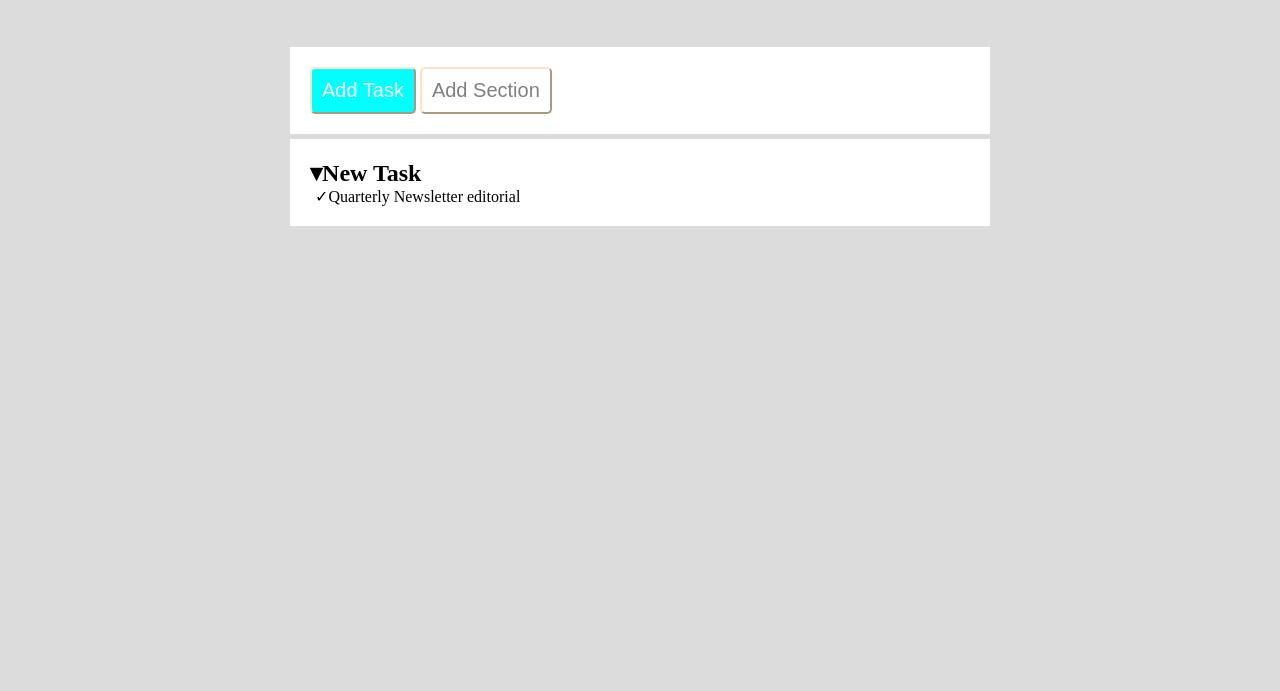
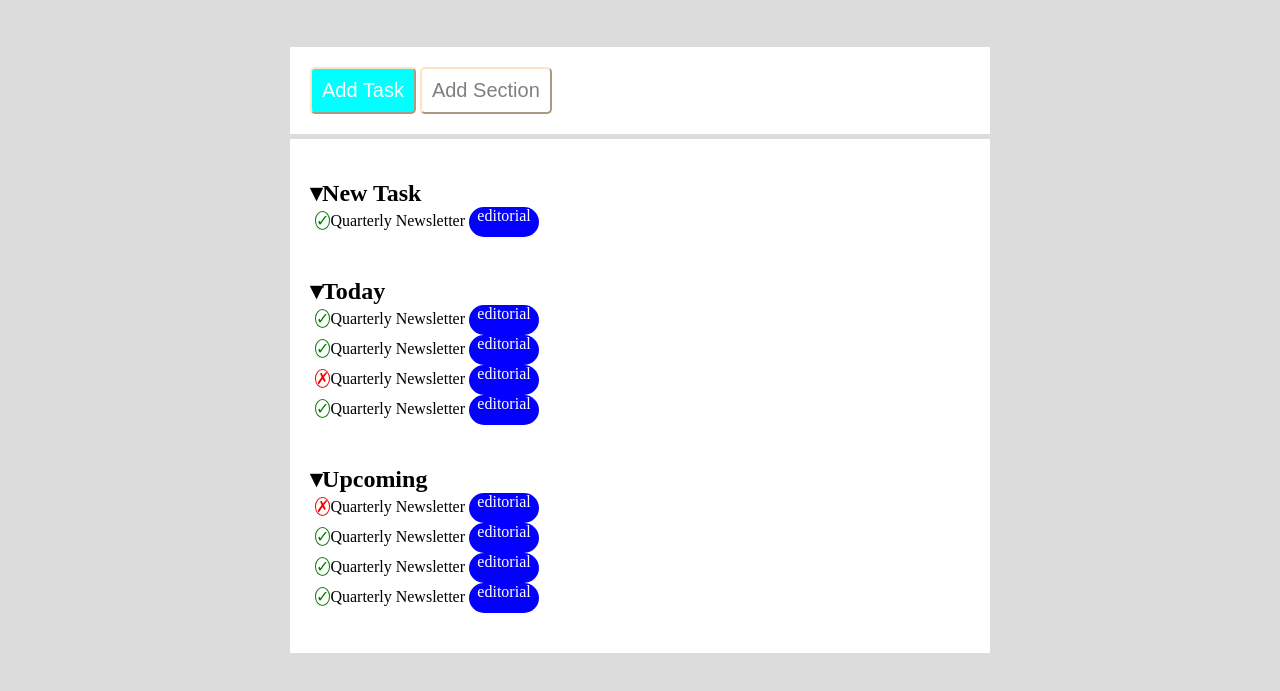
Before and after one commit to w3bd3v3lop3rNico/html-css-toboolist, a plain HTML site: page index.html in a window 1280 px wide. Shown: the part 83-774 px from the top of the page. Drawn offline with Linux system fonts and the light colour scheme.

Commit message:
lists-tomod

```diff
--- a/css/style.css
+++ b/css/style.css
@@ -79,3 +79,30 @@ ul, ol {
 .left-padding-listitems{
     padding-left: 5px;
 }
+.cross {
+
+    width: 10px;
+    height: 10px;
+    border: solid red;
+    border-radius: 50%;
+    color: red;
+    border-width: 1px;
+}
+.check {
+    width: 10px;
+    height: 10px;
+    border: solid green;
+    border-radius: 50%;
+    color: green;
+    border-width: 1px;
+}
+.editorial {
+    display: inline-block;
+    background-color: rgb(4, 0, 255);
+    color: white;
+    width: 70px;
+    height: 30px;
+    text-align: center;
+    vertical-align: middle;
+    border-radius: 15px;
+}
--- a/index.html
+++ b/index.html
@@ -26,25 +26,50 @@
         <section class="container list-margin">
             <!-- unordered lists -->
             <ul class="left-padding top-bottm-padd">
-                <li><h2>&blacktriangledown;New Task</h2>
-                    <ul class="left-padding-listitems">
+                <li class="top-bottm-padd"><h2>&blacktriangledown;New Task</h2>
+                    <ul class="left-padding-listitems ">
                         <li>
-                            <span>&checkmark;</span>Quarterly Newsletter <span>editorial</span>
+                            <span class="check">&checkmark;</span>Quarterly Newsletter <span class="editorial">editorial</span>
                         </li>
                     </ul>
                 </li>
-                <li>
-                    <ul>
-                        <li></li>
-                        <li></li>
-                        <li></li>
-                        <li></li>
+                <li class="top-bottm-padd"><h2>&blacktriangledown;Today</h2>
+                    <ul class="left-padding-listitems">
+                        <li>
+                            <span class="check">&checkmark;</span>Quarterly Newsletter <span class="editorial">editorial</span>
+                        </li>
+                        <li>
+                            <span class="check">&checkmark;</span>Quarterly Newsletter <span class="editorial">editorial</span>
+                        </li>
+                        <li>
+                            <span class="cross">&cross;</span>Quarterly Newsletter <span class="editorial">editorial</span>
+                        </li>
+                        <li>
+                            <span class="check">&checkmark;</span>Quarterly Newsletter <span class="editorial">editorial</span>
+
+                        </li>
                     </ul>
                 </li>
-                <li>
-                    <ul></ul>
-                    <ul></ul>
-                    <ul></ul>
+                <li class="top-bottm-padd"><h2>&blacktriangledown;Upcoming</h2>
+                    <ul class="left-padding-listitems">
+                        <li>
+                            <span class="cross">&cross;</span>Quarterly Newsletter <span class="editorial">editorial</span>
+                        </li>
+                        <li>
+                            <span class="check">&checkmark;</span>Quarterly Newsletter <span class="editorial">editorial</span>
+
+                        </li>
+                        <li>
+                            <span class="check">&checkmark;</span>Quarterly Newsletter <span class="editorial">editorial</span>
+
+                        </li>
+                        <li>
+                            <span class="check">&checkmark;</span>Quarterly Newsletter <span class="editorial">editorial</span>
+
+                        </li>
+
+                    </ul>
+
                 </li>
             </ul>
         </section>
```
